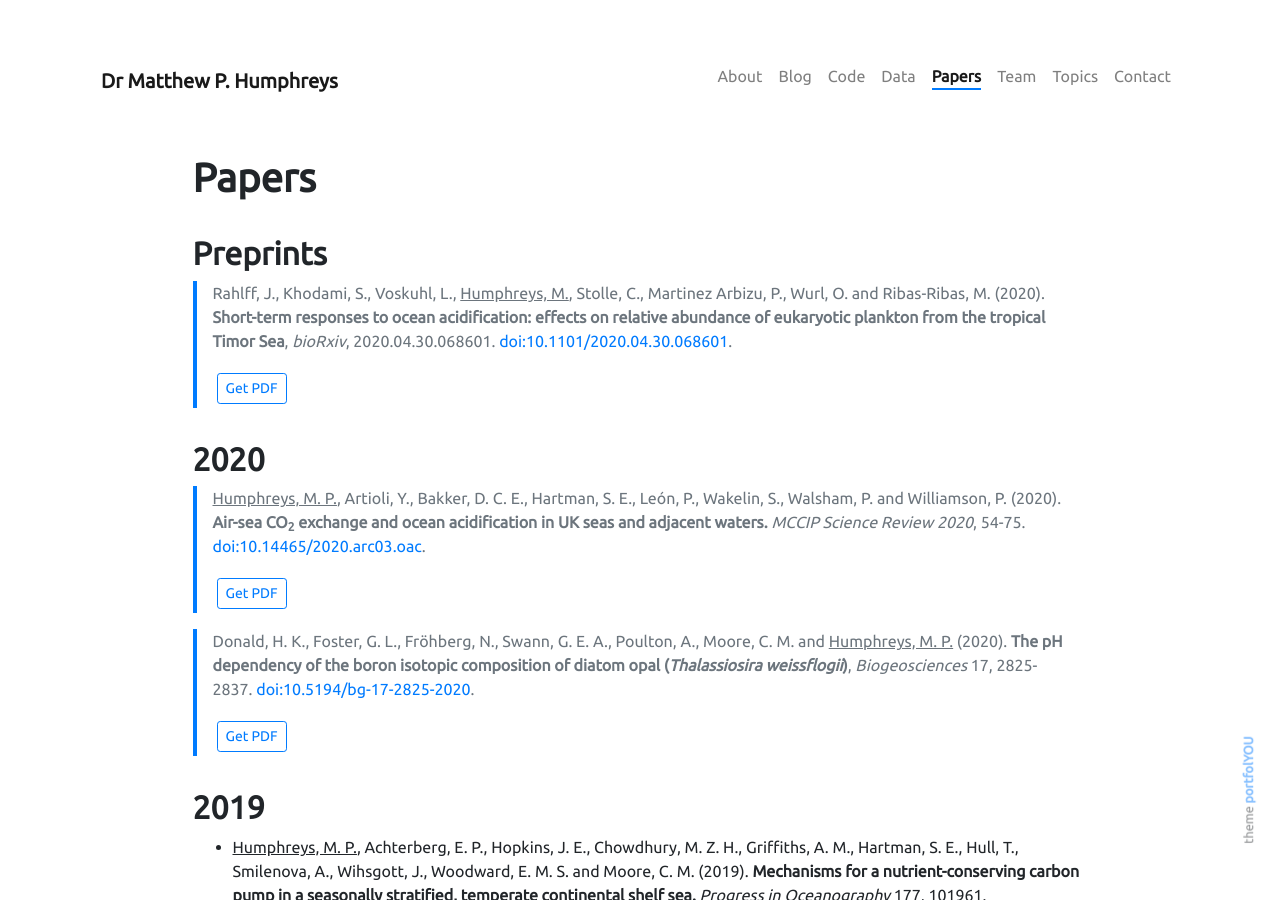
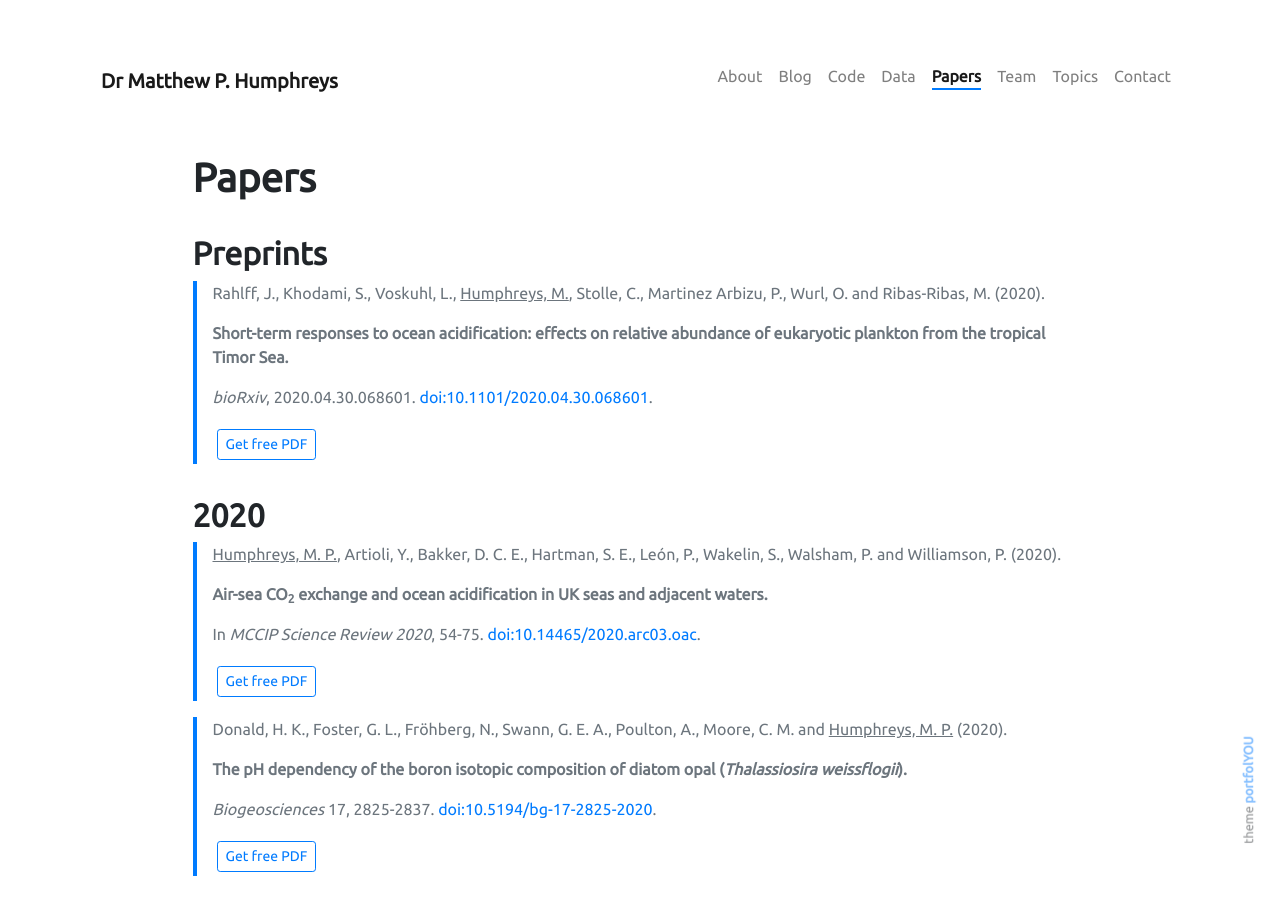
Before and after one commit to mvdh7/mvdh7.github.io, a Jekyll site: the page built from pages/publications.md, in a window 1280 px wide and 900 px high. Built offline with Jekyll 4.4.1, drawn with Linux system fonts in a browser that asks for light colours; nearby versions of some CDN libraries.

Commit message:
Try spacing

```diff
--- a/pages/publications.md
+++ b/pages/publications.md
@@ -9,19 +9,31 @@
 
 ## **Preprints**
 
-> Rahlff, J., Khodami, S., Voskuhl, L., <u>Humphreys, M.</u>, Stolle, C., Martinez Arbizu, P., Wurl, O. and Ribas-Ribas, M. (2020).  **Short-term responses to ocean acidification: effects on relative abundance of eukaryotic plankton from the tropical Timor Sea**, *bioRxiv*, 2020.04.30.068601.  [doi:10.1101/2020.04.30.068601](https://doi.org/10.1101/2020.04.30.068601).
+> Rahlff, J., Khodami, S., Voskuhl, L., <u>Humphreys, M.</u>, Stolle, C., Martinez Arbizu, P., Wurl, O. and Ribas-Ribas, M. (2020).
 >
-> {% include elements/button.html link="/research" text="Get PDF" size="sm" %}
+> **Short-term responses to ocean acidification: effects on relative abundance of eukaryotic plankton from the tropical Timor Sea.**
+>
+> *bioRxiv*, 2020.04.30.068601.  [doi:10.1101/2020.04.30.068601](https://doi.org/10.1101/2020.04.30.068601).
+>
+> {% include elements/button.html link="/research" text="Get free PDF" size="sm" %}
 
 ## **2020**
 
-> <u>Humphreys, M. P.</u>, Artioli, Y., Bakker, D. C. E., Hartman, S. E., León, P., Wakelin, S., Walsham, P. and Williamson, P. (2020). **Air-sea CO<sub>2</sub> exchange and ocean acidification in UK seas and adjacent waters.** *MCCIP Science Review 2020*, 54-75. [doi:10.14465/2020.arc03.oac](https://doi.org/10.14465/2020.arc03.oac).
+> <u>Humphreys, M. P.</u>, Artioli, Y., Bakker, D. C. E., Hartman, S. E., León, P., Wakelin, S., Walsham, P. and Williamson, P. (2020).
 >
-> {% include elements/button.html link="/research" text="Get PDF" size="sm" %}
+> **Air-sea CO<sub>2</sub> exchange and ocean acidification in UK seas and adjacent waters.**
+>
+> In *MCCIP Science Review 2020*, 54-75.  [doi:10.14465/2020.arc03.oac](https://doi.org/10.14465/2020.arc03.oac).
+>
+> {% include elements/button.html link="/research" text="Get free PDF" size="sm" %}
 
-> Donald, H. K., Foster, G. L., Fröhberg, N., Swann, G. E. A., Poulton, A., Moore, C. M. and <u>Humphreys, M. P.</u> (2020).  **The pH dependency of the boron isotopic composition of diatom opal (*Thalassiosira weissflogii*)**, *Biogeosciences* 17, 2825-2837.  [doi:10.5194/bg-17-2825-2020](https://doi.org/10.5194/bg-17-2825-2020).
+> Donald, H. K., Foster, G. L., Fröhberg, N., Swann, G. E. A., Poulton, A., Moore, C. M. and <u>Humphreys, M. P.</u> (2020).
 >
-> {% include elements/button.html link="/research" text="Get PDF" size="sm" %}
+> **The pH dependency of the boron isotopic composition of diatom opal (*Thalassiosira weissflogii*).**
+>
+> *Biogeosciences* 17, 2825-2837.  [doi:10.5194/bg-17-2825-2020](https://doi.org/10.5194/bg-17-2825-2020).
+>
+> {% include elements/button.html link="/research" text="Get free PDF" size="sm" %}
 
 ## **2019**
 
```
